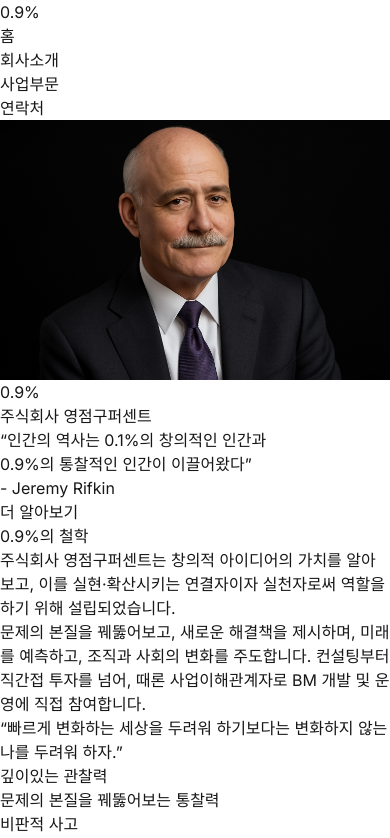
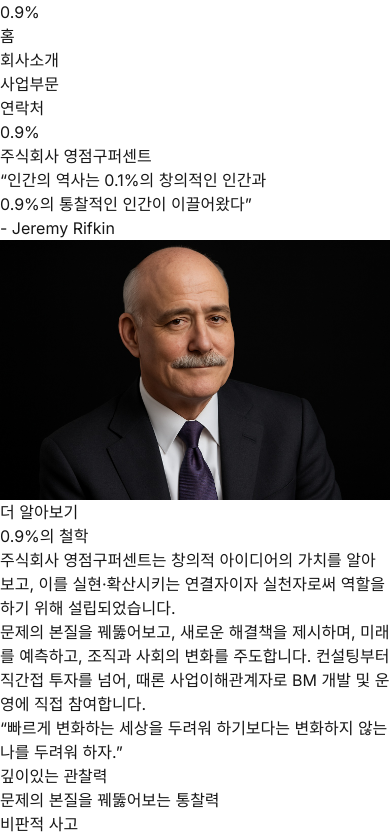
Before and after one commit to Snghun/zeronine-homepage, a Next.js app: page /zeronine-homepage/new3 in a window 390 px wide. Shown: the top 838 px of the page. Built offline with nearby package versions, Linux system fonts and the light colour scheme.

Commit message:
Fix: Reorder mobile layout

```diff
--- a/src/app/new3/page.tsx
+++ b/src/app/new3/page.tsx
@@ -78,7 +78,17 @@ export default function Home() {
         <div className="absolute inset-0 bg-[url('/hero-bg.jpg')] bg-cover bg-center opacity-10"></div>
         <div className="container mx-auto relative z-10 px-4">
           <div className="flex flex-col md:flex-row items-center justify-center max-w-4xl mx-auto md:translate-x-[-100px]">
-            <div className="md:ml-[200px] order-2 md:order-1">
+            <div className="flex-1 order-1 md:order-2 text-center">
+              <h1 className="text-5xl md:text-7xl font-extrabold mb-4 drop-shadow-lg text-white animate-on-scroll opacity-0 translate-y-4">0.9%</h1>
+              <div className="text-2xl md:text-3xl mb-8 opacity-90 text-gray-300 animate-on-scroll opacity-0 translate-y-4">주식회사 영점구퍼센트</div>
+              <div className="flex items-center justify-center animate-on-scroll opacity-0 translate-y-4">
+                <div className="text-lg md:text-xl italic leading-relaxed opacity-90 text-gray-400">
+                  &ldquo;인간의 역사는 0.1%의 창의적인 인간과<br />0.9%의 통찰적인 인간이 이끌어왔다&rdquo;<br />
+                  <span className="text-base not-italic text-gray-500">- Jeremy Rifkin</span>
+                </div>
+              </div>
+            </div>
+            <div className="order-2 md:order-1">
               <div className="relative group">
                 <div className="absolute inset-0 bg-gradient-to-r from-transparent via-gray-800/20 to-transparent blur-xl group-hover:blur-2xl transition-all duration-500"></div>
                 <img
@@ -88,15 +98,7 @@ export default function Home() {
                 />
               </div>
             </div>
-            <div className="flex-1 order-1 md:order-2 text-center">
-              <h1 className="text-5xl md:text-7xl font-extrabold mb-4 drop-shadow-lg text-white animate-on-scroll opacity-0 translate-y-4">0.9%</h1>
-              <div className="text-2xl md:text-3xl mb-8 opacity-90 text-gray-300 animate-on-scroll opacity-0 translate-y-4">주식회사 영점구퍼센트</div>
-              <div className="flex items-center justify-center animate-on-scroll opacity-0 translate-y-4">
-                <div className="text-lg md:text-xl italic leading-relaxed opacity-90 text-gray-400">
-                  &ldquo;인간의 역사는 0.1%의 창의적인 인간과<br />0.9%의 통찰적인 인간이 이끌어왔다&rdquo;<br />
-                  <span className="text-base not-italic text-gray-500">- Jeremy Rifkin</span>
-                </div>
-              </div>
+            <div className="w-full order-3 text-center">
               <a href="#about" className="inline-block bg-white/20 border-2 border-white/30 text-white px-8 py-3 rounded-full font-semibold backdrop-blur-md hover:bg-white/30 transition-all duration-300 shadow-lg mt-8 animate-on-scroll opacity-0 translate-y-4">더 알아보기</a>
             </div>
           </div>
```
